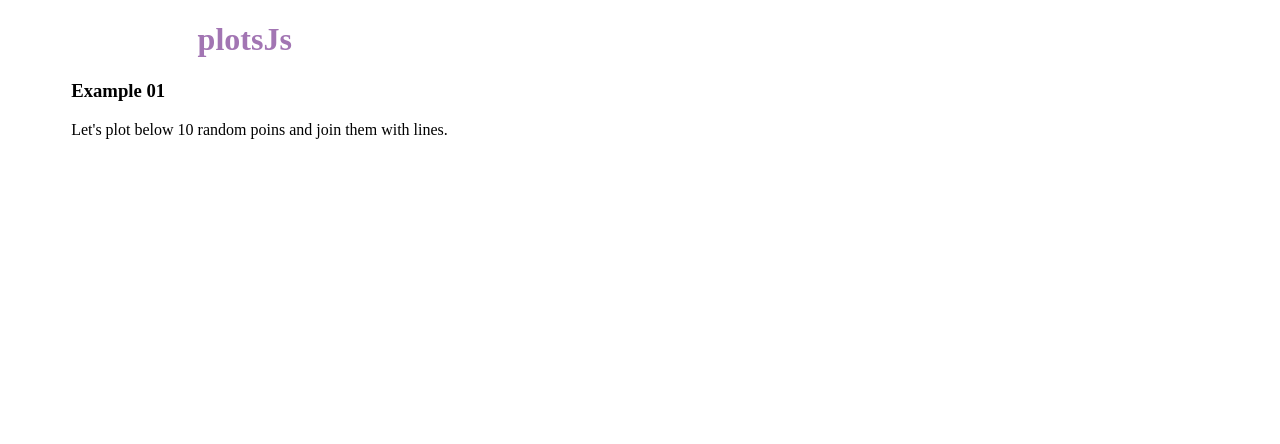
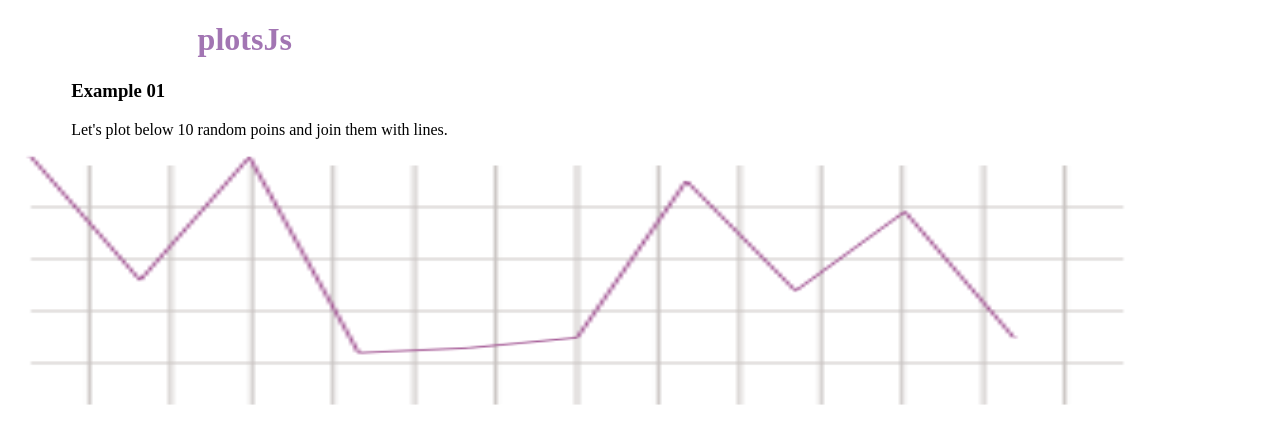
Before and after one commit to rpseacsu1/plots, a plain HTML site: page examples/ex_01.html in a window 1280 px wide. Drawn offline with Linux system fonts and the light colour scheme.

Commit message:
Update ex_01.html

```diff
--- a/examples/ex_01.html
+++ b/examples/ex_01.html
@@ -29,7 +29,6 @@ canvas{
 <p>I am sorry, however your browser doesn't support canvas. Please, try another one, like : Firefox, Chrome or Opera</p>
 </canvas>
 </body>
-<script src="plotsJs.min.js">
 <script>
 
 var data = []
@@ -38,5 +37,59 @@ for(var k=0; k<10; k++) // randomly filled data array
 
 plot(data,'canvasId') //actual plot
 
+function plot(data,canvasId,options) { // library
+
+  if(!options) { // use default
+    options = {
+      gridColor: '#cac5c3',
+      drawColor: '#a25593',
+      lines: 5,
+      columns: 14,
+      margin: 6,
+      lineWidth: 1,
+    }
+  }
+
+  var canvas = document.getElementById(canvasId)
+  var ctx = canvas.getContext('2d')
+  var width = canvas.width
+  var height = canvas.height
+  ctx.clearRect(0, 0, width, height)
+
+  // styles to draw
+  var margin = options.margin
+  ctx.lineWidth = options.lineWidth
+  ctx.strokeStyle = options.gridColor
+
+  //grid
+  ctx.beginPath()
+  for(p = 1;p < options.lines; p++) {
+    ctx.moveTo(margin, p*(height/options.lines))
+    ctx.lineTo(width-margin, p*(height/options.lines))
+  }
+  for(q = 1;q < options.columns; q++) {
+    ctx.moveTo(q*(width/options.columns), margin)
+    ctx.lineTo(q*(width/options.columns), height-margin)
+  }
+  ctx.stroke()
+
+  //overrides Array to get max and min methods
+  Array.prototype.max = function() { return Math.max.apply(null, this) }
+  Array.prototype.min = function() { return Math.min.apply(null, this) }
+
+  var scale = {
+    x: (width-2*options.margin)/data.length,
+    y: (height-4*options.margin)/(data.max()-data.min()) }
+
+  //draw
+  ctx.strokeStyle = options.drawColor
+  ctx.beginPath()
+  ctx.moveTo(margin, data[0])
+  for(var e= 1; e< data.length; e++){
+    ctx.lineTo(scale.x*e+margin, data[e]*scale.y)
+  }
+  ctx.stroke()
+}
+
 </script>
 </html>
```
